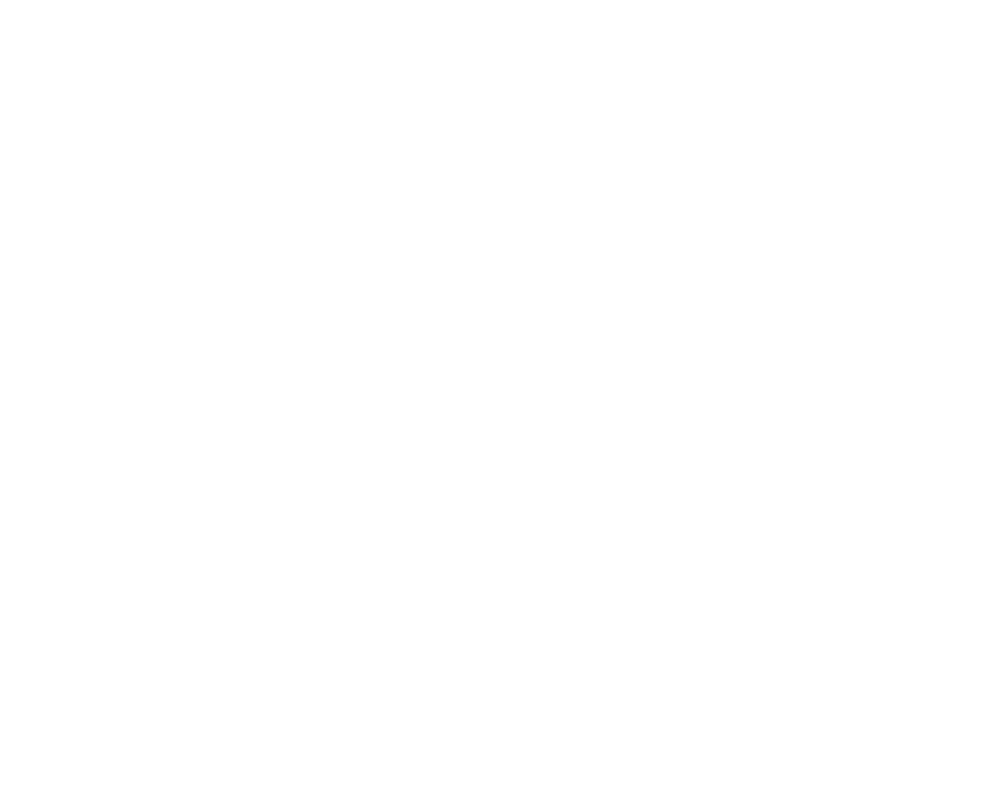
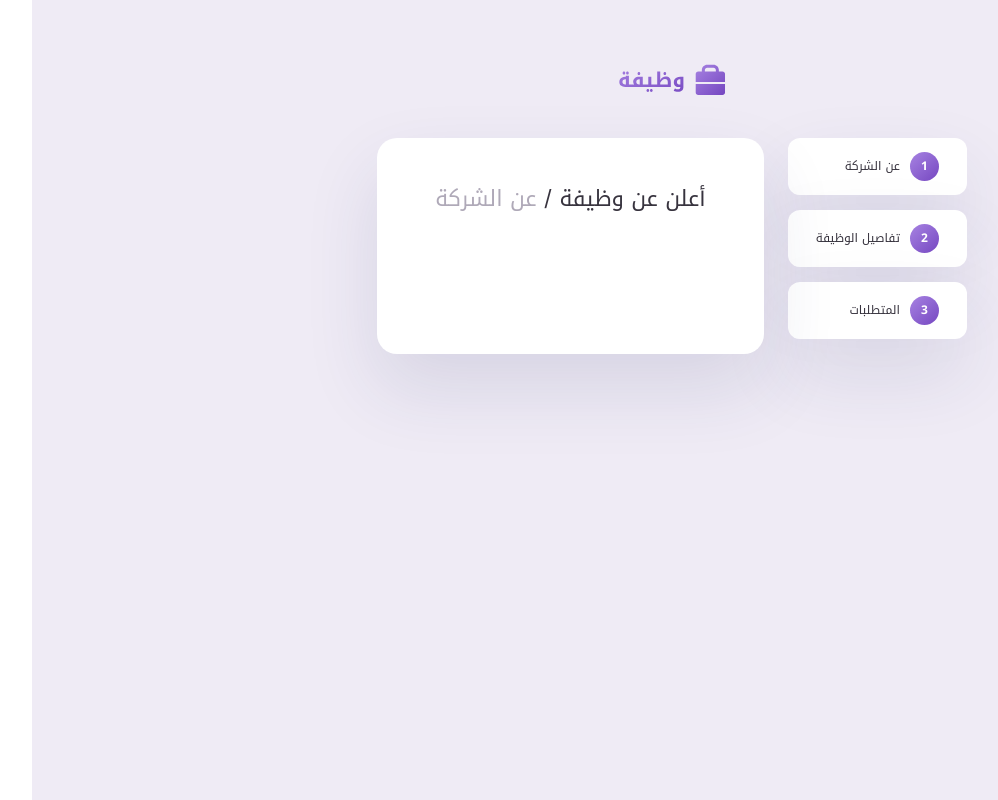
Before and after one commit to Bedoon-Jobs-Team/bedoon-jobs, a React (Create React App) app: page /offer-job in a window 1280 px wide. Shown: the whole page, without its empty margins (143-1141 px from the left). Built offline with nearby package versions, Linux system fonts and the light colour scheme; a web font is replaced by a local one.

Commit message:
added a basic OfferJobPage

```diff
--- a/src/App.tsx
+++ b/src/App.tsx
@@ -4,6 +4,7 @@
 import MainPage from "./pages/MainPage";
 import { BrowserRouter as Router, Switch, Route } from "react-router-dom";
 import ScrollToTop from "./utils/ScrollToTop";
+import OfferJobPage from "./pages/OfferJobPage";
 
 function App() {
   return (
@@ -13,6 +14,7 @@
         <Switch>
           <Route exact path="/" component={MainPage} />
           <Route exact path="/listings/:id" component={JobDetailsPage} />
+          <Route exact path="/offer-job" component={OfferJobPage} />
         </Switch>
       </>
     </Router>
--- a/src/components/Header.tsx
+++ b/src/components/Header.tsx
@@ -1,17 +1,20 @@
 import React, { FunctionComponent } from "react";
 import { ReactComponent as LogoSmall } from "../assets/icons/LogoSmall.svg";
 import styled from "styled-components";
+import Link from "../utils/UnstyledLink";
 
 const Header: FunctionComponent = (props) => {
   return (
     <Container>
       <RightContainer>
         <StyledLogo />
-        <Link>بحث عن الوظائف</Link>
-        <Link>الشركات</Link>
+        <StyledLink>بحث عن الوظائف</StyledLink>
+        <StyledLink>الشركات</StyledLink>
       </RightContainer>
       <LeftContainer>
-        <ButtonTrans>أعلن عن وظيفة</ButtonTrans>
+        <Link to="/offer-job">
+          <ButtonTrans>أعلن عن وظيفة</ButtonTrans>
+        </Link>
         <Button>تسجيل الدخول</Button>
       </LeftContainer>
     </Container>
@@ -40,7 +43,7 @@
   margin-left: 40px;
 `;
 
-const Link = styled.p`
+const StyledLink = styled.p`
   font-size: 16px;
   color: #ffffff;
   margin-left: 40px;
--- /dev/null
+++ b/src/pages/OfferJobPage.tsx
@@ -0,0 +1,103 @@
+import React, { FunctionComponent } from "react";
+import styled from "styled-components";
+import { ReactComponent as Logo } from "../assets/icons/Logo.svg";
+
+const OfferJobPage: FunctionComponent = () => {
+  return (
+    <PageContainer>
+      <StyledLogo />
+      <SubContainer>
+        <StepsContainer>
+          <Step>
+            <StepNumber>1</StepNumber>
+            <StepTitle>عن الشركة</StepTitle>
+          </Step>
+          <Step>
+            <StepNumber>2</StepNumber>
+            <StepTitle>تفاصيل الوظيفة</StepTitle>
+          </Step>
+          <Step>
+            <StepNumber>3</StepNumber>
+            <StepTitle>المتطلبات</StepTitle>
+          </Step>
+        </StepsContainer>
+        <FormContainer>
+          <FormTitle>
+            أعلن عن وظيفة /<Grey> عن الشركة</Grey>
+          </FormTitle>
+        </FormContainer>
+      </SubContainer>
+    </PageContainer>
+  );
+};
+
+const PageContainer = styled.div`
+  display: flex;
+  flex-direction: column;
+  background-color: #efebf5;
+  align-items: center;
+  height: 100vh;
+`;
+
+const StyledLogo = styled(Logo)`
+  margin-top: 60px;
+`;
+
+const SubContainer = styled.div`
+  display: flex;
+  margin-top: 38px;
+`;
+
+const StepsContainer = styled.div`
+  display: flex;
+  flex-direction: column;
+`;
+
+const Step = styled.div`
+  background: #ffffff;
+  box-shadow: 0px 34px 74px rgba(39, 52, 107, 0.12);
+  border-radius: 12px;
+  padding: 14px 28px;
+  display: flex;
+  align-items: center;
+  margin-bottom: 15px;
+`;
+
+const StepNumber = styled.div`
+  background: linear-gradient(136.99deg, #a783e2 0%, #7749c2 96.75%);
+  border-radius: 20px;
+  padding: 3px 11px;
+  font-weight: bold;
+  font-size: 12px;
+  line-height: 23px;
+  color: #ffffff;
+  margin-left: 10px;
+`;
+
+const StepTitle = styled.div`
+  font-size: 12px;
+  line-height: 23px;
+  color: #37333e;
+`;
+
+const FormContainer = styled.div`
+  display: flex;
+  flex-direction: column;
+  padding: 40px 58px;
+  background: #ffffff;
+  box-shadow: 0px 34px 74px rgba(39, 52, 107, 0.12);
+  border-radius: 20px;
+  margin-right: 24px;
+`;
+
+const FormTitle = styled.div`
+  font-size: 22px;
+  line-height: 42px;
+  color: #37333e;
+`;
+
+const Grey = styled.span`
+  color: #afa9b8;
+`;
+
+export default OfferJobPage;
```
